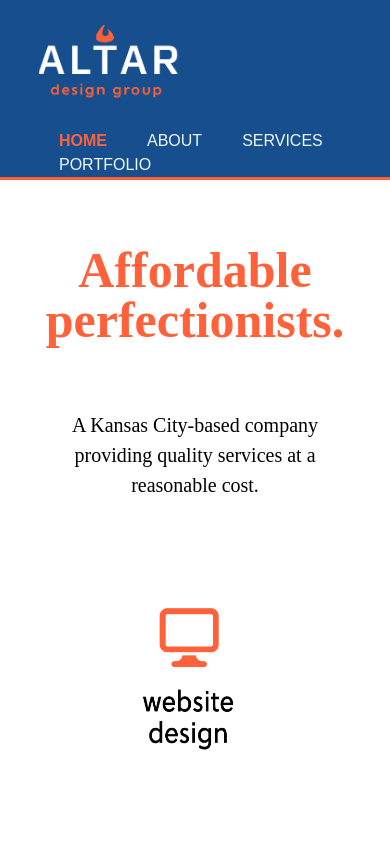
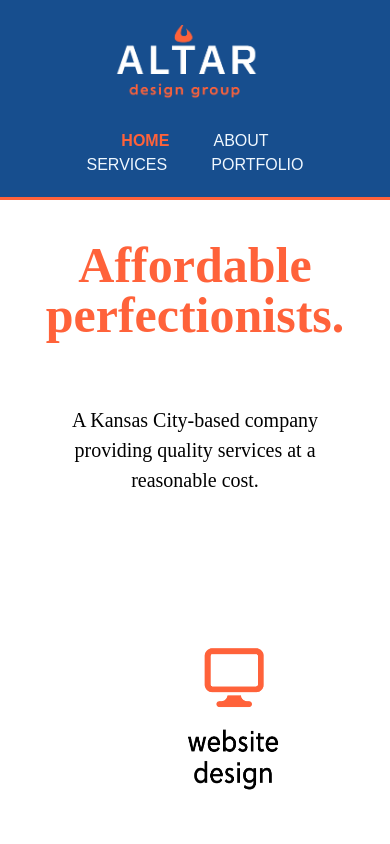
Before and after one commit to brbates86/AltarDesign, a plain HTML site: page index.html in a window 390 px wide. Shown: the top 844 px of the page. Drawn offline with Linux system fonts and the light colour scheme.

Commit message:
edits to site, media queries

```diff
--- a/css/style.css
+++ b/css/style.css
@@ -116,7 +116,7 @@ header a:hover {
 #showcase .container img {
     height: 200px;
     width: 200px;
-    margin: 50px;
+    margin: 95px;
     align-items: center;
 
 }
@@ -143,7 +143,7 @@ ul#services li{
 
 footer {
     padding: 20px;
-    margin-top: 20px;
+    margin-top: 261px;
     color: #cccccc;
     background: rgb(23, 78, 142);
     text-align: center;
@@ -164,3 +164,22 @@ article#main-col{
 
 
 }
+
+@media (max-width: 768px) {
+    header #branding,
+    header nav,
+    header nav li,
+    #showcasw .container img {
+        float: none;
+        text-align: center;
+        width: 100%;
+    }
+
+    header {
+        padding-bottom: 20px;
+    }
+
+    #showcase h1 {
+        margin-top: 40px;
+    }
+}
--- a/index.html
+++ b/index.html
@@ -9,6 +9,7 @@
     <meta name="author" content="Brett Bates">
     <title>Altar Design Group | Welcome</title>
     <link rel="stylesheet" href="./css/style.css">
+    <link rel="stylesheet" href="https://cdnjs.cloudfare.com/ajax/libs/font-awesome/4.7.0/css/font-awesome.min.css">
 </head>
 <body>
     <header>
```
Also changed, not shown: services.html (+11 -6 lines).
